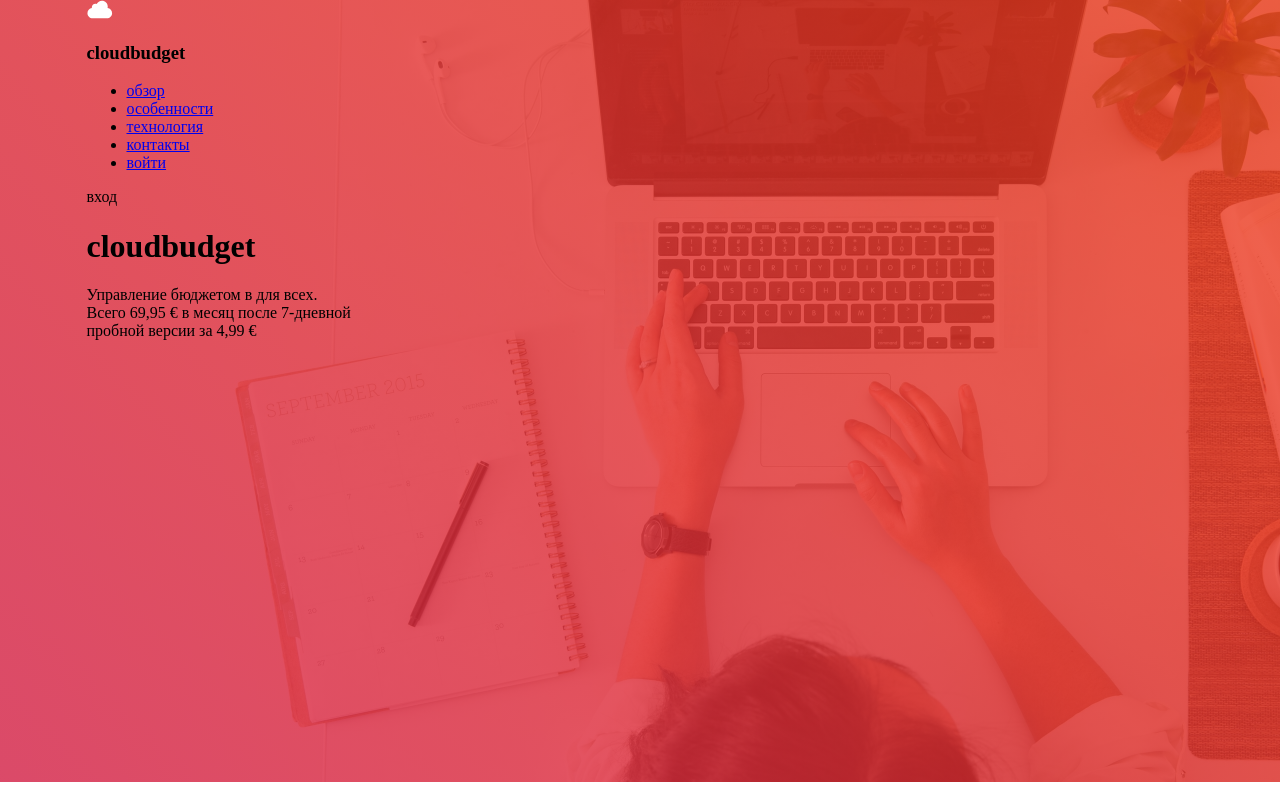
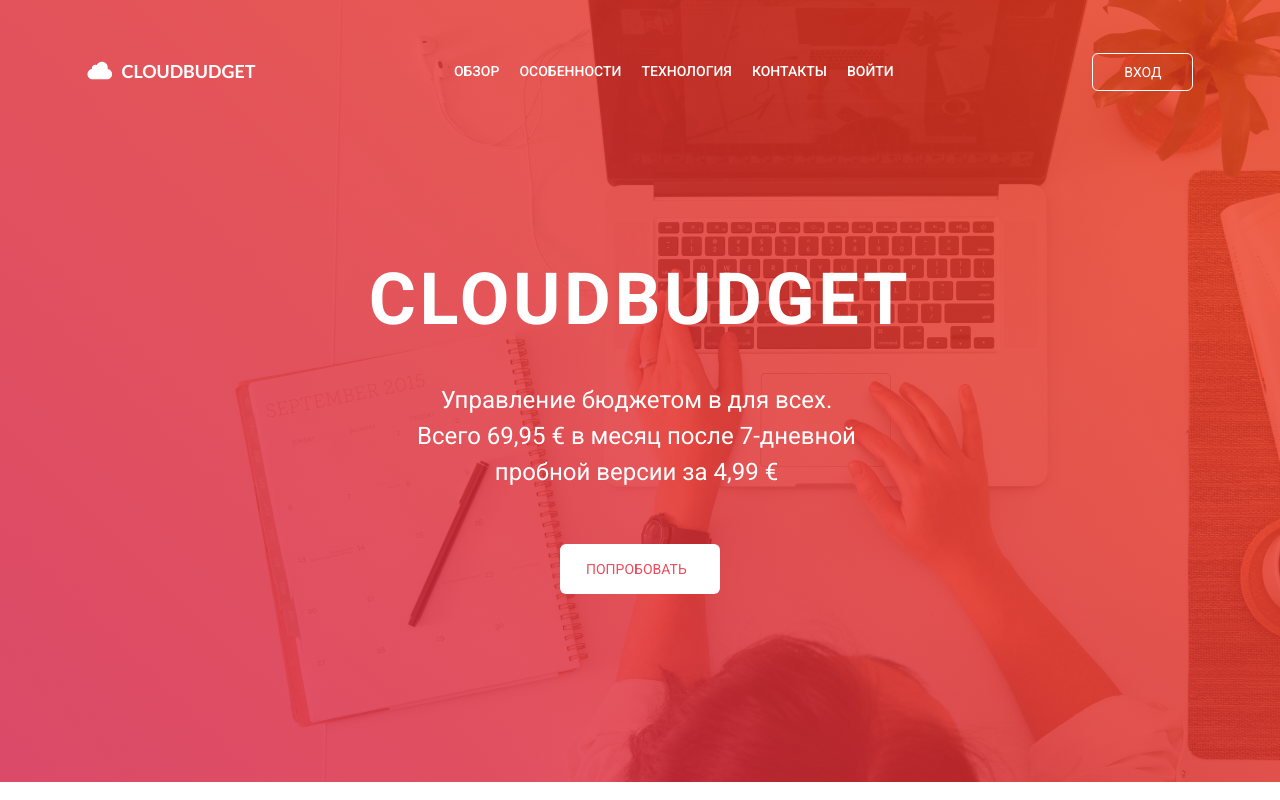
Before and after one commit to Antroks/CloudBudget, a plain HTML site: page index.html in a window 1280 px wide. Drawn offline with Linux system fonts and the light colour scheme.

Commit message:
add header

```diff
--- a/css/style.css
+++ b/css/style.css
@@ -23,6 +23,8 @@ body {
 }
 
 .header {
+    font-family: "Roboto", sans-serif;
+    padding-top: 41px;
     background-image: url(../img/bg.png);
     background-size: cover;
     background-repeat: no-repeat;
@@ -37,21 +39,93 @@ body {
     position: absolute;
     background: linear-gradient(45deg, rgb(213, 32, 71, 0.8), rgb(238, 61, 27, 0.8));
     z-index: -1;
+    top: 0px;
 
 
 }
 
 
 .header__flex {
+    display: flex;
+    align-items: center;
+    justify-content: space-between;
+    margin-bottom: 157px;
 
 }
+
+.header-logo {
+    color: #fff;
+    display: flex;
+}
+
+.logo {
+    font-family: "Lato", sans-serif;
+    text-transform: uppercase;
+    font-size: 18px;
+    margin-left: 9px;
+    font-weight: 700;
+    margin-top: 19px;
+}
+.header-menu {
+    margin: 0;
+    display: flex;
+    list-style-type: none;
+    justify-content: space-between;
+    gap: 20px;
+    margin-right: 40px;
+}
+
+
+.header-menu a {
+    text-decoration: none;
+    color: #fff;
+    font-size: 14px;
+    font-weight: 500;
+    text-transform: uppercase;
+}
+
+.btn {
+    font-size: 14px;
+    border: 1px solid #fff;
+    border-radius: 6px;
+    text-transform: uppercase;
+    color: #fff;
+    padding: 10px 31px;
+    margin-top: 2px;
+}
+
+
 .header__title {
 }
+
+
 .text-h1 {
+    font-size: 72px;
+    font-weight: 700;
+    color: #fff;
+    text-align: center;
+    text-transform: uppercase;
+    letter-spacing: 3.6px;
+    margin-bottom: 40px;
 }
 .header-text {
+    margin: 0;
+    margin-right: 7px;
+    text-align: center;
+    color: #fff;
+    font-size: 24px;
+    font-weight: 400;
+    line-height: 150%;
+    margin-bottom: 54px;
 }
-.btn {
+
+.title-btn {
+    width: 160px;
+    border-radius: 6px;
+    padding: 17px 26px;
+    color: #ed4C5C;
+    text-transform: uppercase;
+    font-size: 14px;
+    margin: 0 auto;
+    background-color: #fff;
 }
-.header-btn {
-}
--- a/index.html
+++ b/index.html
@@ -6,6 +6,7 @@
     <link rel="preconnect" href="https://fonts.googleapis.com">
     <link rel="preconnect" href="https://fonts.gstatic.com" crossorigin>
     <link href="https://fonts.googleapis.com/css2?family=Roboto:ital,wght@0,100;0,300;0,400;0,500;0,700;0,900;1,100;1,300;1,400;1,500;1,700;1,900&display=swap" rel="stylesheet">
+    <link href="https://fonts.googleapis.com/css2?family=Lato:ital,wght@0,100;0,300;0,400;0,700;0,900;1,100;1,300;1,400;1,700;1,900&family=Roboto:ital,wght@0,100;0,300;0,400;0,500;0,700;0,900;1,100;1,300;1,400;1,500;1,700;1,900&display=swap" rel="stylesheet">
     <link rel="stylesheet" href="/css/style.css">
     <title>CloudBudget</title>
 </head>
@@ -36,7 +37,7 @@
                 <p class="header-text">Управление бюджетом в для всех.<br>
                     Всего 69,95 € в месяц после 7-дневной<br>
                     пробной версии за 4,99 €</p>
-                <div class="btn header-btn"></div>
+                <div class="title-btn">Попробовать</div>
             </div>
 
         </div>
```
